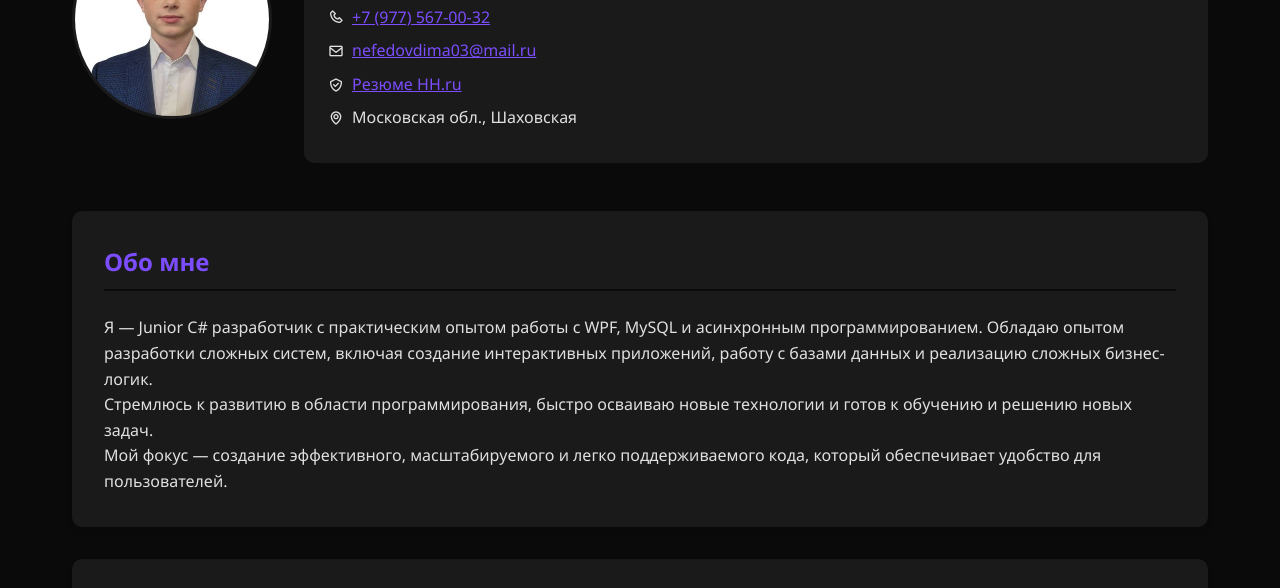
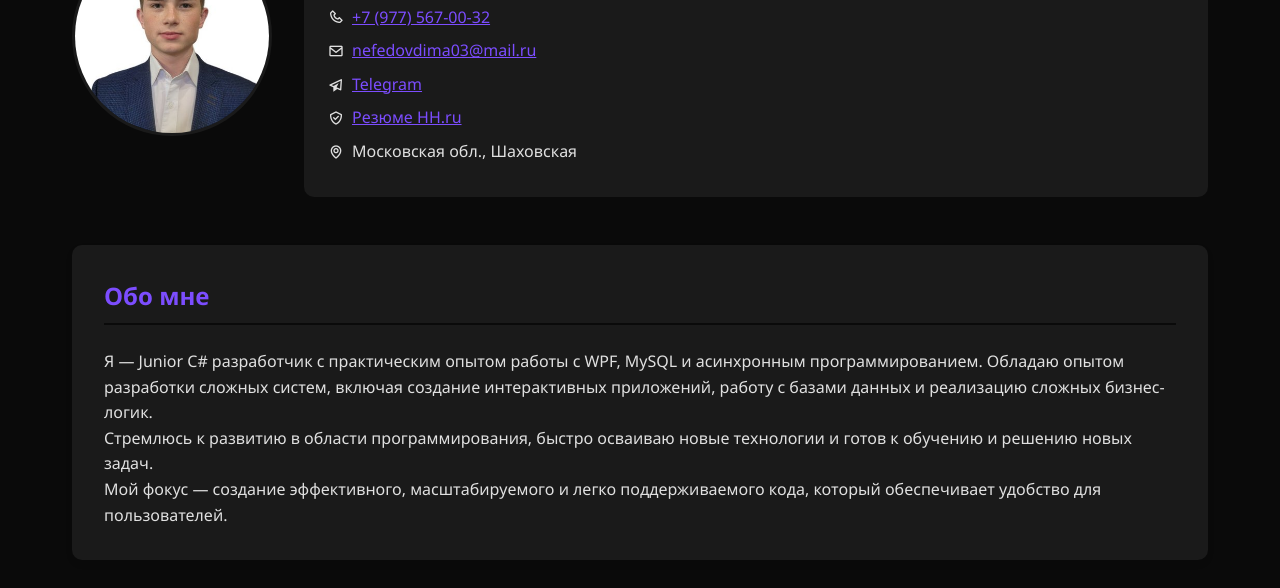
Before and after one commit to nefiodov1557/My-Site, a plain HTML site: page index.html in a window 1280 px wide. Shown: the part 157-745 px from the top of the page. Drawn offline with nearby package versions, Linux system fonts and the light colour scheme.

Commit message:
Update index.html

```diff
--- a/index.html
+++ b/index.html
@@ -513,10 +513,13 @@
                     <a href="mailto:nefedovdima03@mail.ru">nefedovdima03@mail.ru</a>
                 </div>
                 <div class="contact-item">
+                    <i class='bx bx-paper-plane'></i>
+                    <a href="https://t.me/nefiodov1557" target="_blank" rel="noopener noreferrer" aria-label="Мой Telegram">Telegram</a>
+                </div>
+                <div class="contact-item">
                     <i class='bx bx-check-shield'></i>
-                    <a href="https://hh.ru/resume/8cf72dc7ff0b9e23940039ed1f423538626b58" target="_blank" rel="noopener noreferrer">Резюме HH.ru</a>
+                    <a href="https://hh.ru/resume/8cf72dc7ff0b9e23940039ed1f423538626b58" target="_blank" rel="noopener noreferrer"> Резюме HH.ru</a>
                 </div>
-
                 <div class="contact-item">
                     <i class='bx bx-map'></i>
                     <p>Московская обл., Шаховская</p>
```
